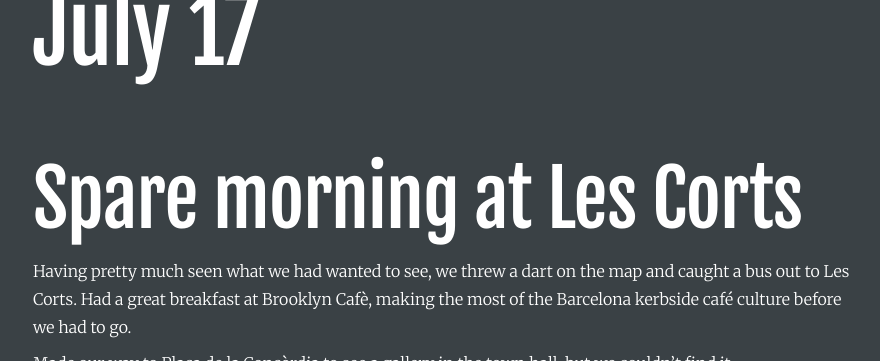
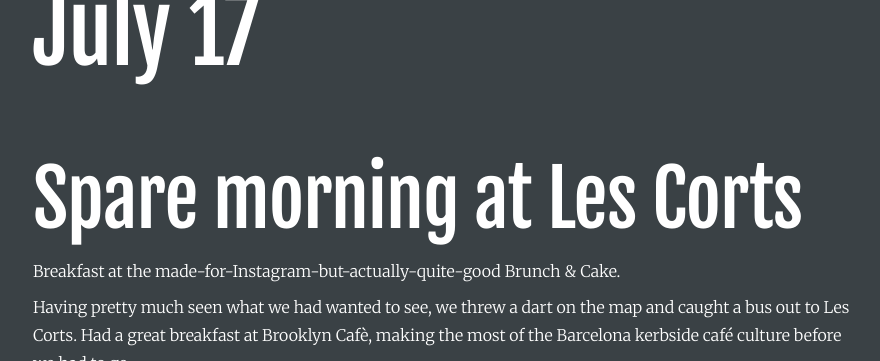
Before and after one commit to davidjroos/davidjroos.github.io, a Jekyll site: the page built from _posts/2018-07-17-Barcelona.md, in a window 1280 px wide and 900 px high, scrolled down 24571 px, cut to the strip 0-361 px from the top of the window. Shown: the whole strip, without its empty margins (192-1072 px from the left). Built offline with Jekyll 4.4.1, drawn with Linux system fonts in a browser that asks for light colours.

Commit message:
Breakfast!

```diff
--- a/_posts/2018-07-17-Barcelona.md
+++ b/_posts/2018-07-17-Barcelona.md
@@ -339,6 +339,8 @@ We paid way too much for the terrible seats we had, but we were there to see the
 
 ## Spare morning at Les Corts
 
+Breakfast at the made-for-Instagram-but-actually-quite-good Brunch & Cake.
+
 Having pretty much seen what we had wanted to see, we threw a dart on the map and caught a bus out to Les Corts. Had a great breakfast at Brooklyn Cafè, making the most of the Barcelona kerbside café culture before we had to go.
 
 Made our way to Plaça de la Concòrdia to see a gallery in the town hall, but we couldn't find it.
```
